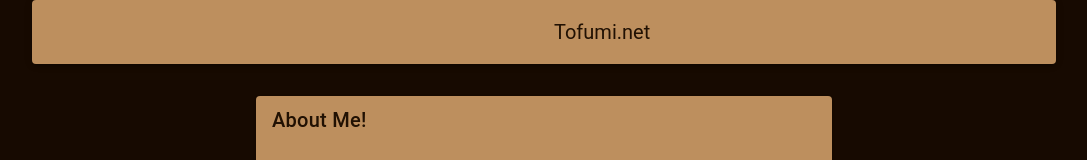
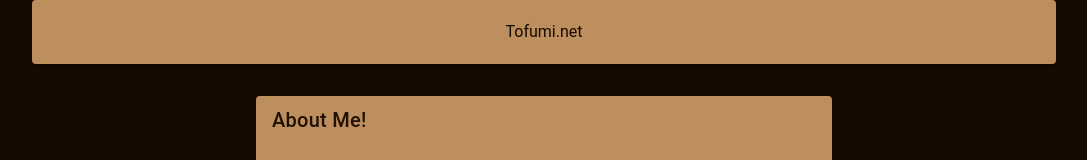
Before and after one commit to NotTofumi/tofumi.net, a Vue app: page / in a window 1280 px wide. Shown: the top 160 px of the page, without its empty margins (96-1183 px from the left). Built offline with nearby package versions, Linux system fonts and the light colour scheme.

Commit message:
centered title

```diff
--- a/src/App.vue
+++ b/src/App.vue
@@ -12,8 +12,9 @@
     margin-right: 10%;
     "
     >
-    <v-spacer/>
-    <v-app-bar-title style="color: #211103;"> Tofumi.net </v-app-bar-title>
+    <div style="width: 100%; text-align: center; color: #170a01;">
+        Tofumi.net
+    </div>
     </v-app-bar>
     <v-main>
   <RouterView/>
```
